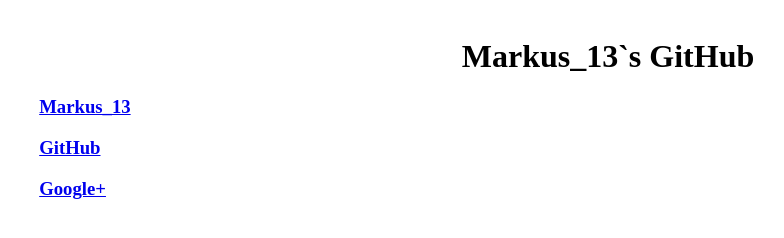
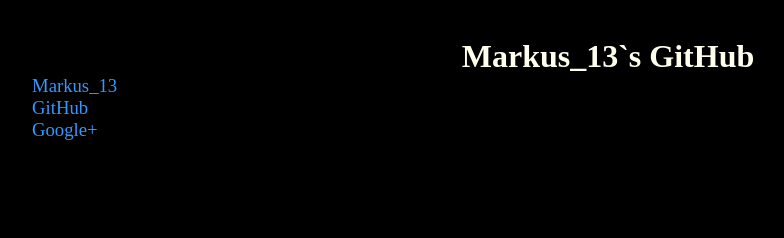
Before and after one commit to Markus-13/markus-13.github.io, a plain HTML site: page index.html in a window 1280 px wide. Shown: the whole page, without its empty margins (32-816 px from the left). Drawn offline with Linux system fonts and the light colour scheme.

Commit message:
Update index.html

```diff
--- a/index.html
+++ b/index.html
@@ -1,9 +1,17 @@
 <!DOCTYPE html>
 <html><head>
 <title>Markus_13`s GitHub</title>
+<style type="text/css">
+*{ margin:0; padding:0; border:0; outline:0; background:#000; color:#FFE; }
+div{ margin:3% 5%; }
+h1{ font-weight:bolder; text-align:center; }
+h3{ font-weight:normal; }
+a,a:link,a:visited{ text-decoration:none; color:#39F; }
+a:hover,a:focus{ color:#3F9; }
+</style>
 </head><body>
-<div style="margin:3% 5%;">
-<h1 style="text-align:center;">Markus_13`s GitHub</h1>
+<div>
+<h1>Markus_13`s GitHub</h1>
 <h3><a href="http://markus13.name/">Markus_13</a></h3>
 <h3><a href="http://github.com/Markus-13/">GitHub</a></h3>
 <h3><a href="http://plus.google.com/106433968273862619245">Google+</a></h3>
```
